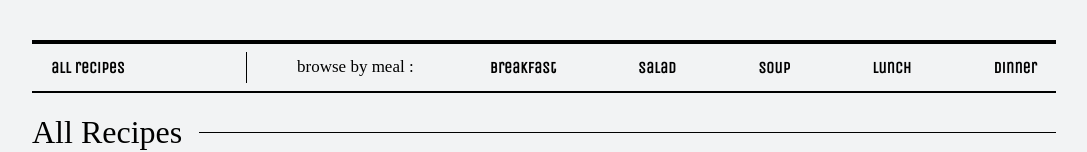
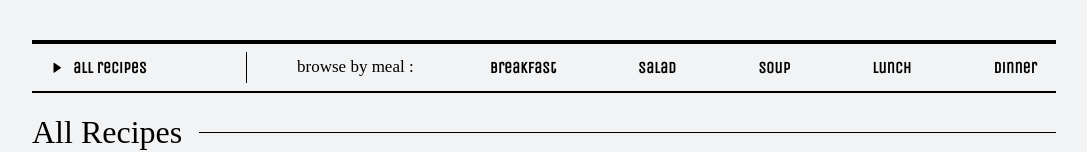
Before and after one commit to Carring10/kitchen-alchemy, a React (Vite) app: page / in a window 1280 px wide. Shown: the part 190-342 px from the top of the page, without its empty margins (96-1183 px from the left). Built offline with nearby package versions, Linux system fonts and the light colour scheme; a web font is replaced by a local one.

Commit message:
hover animation

```diff
--- a/src/pages/MultiLevelDropdown/MultiLevelDropdown.tsx
+++ b/src/pages/MultiLevelDropdown/MultiLevelDropdown.tsx
@@ -113,7 +113,8 @@ const MultiLevelDropdown = () => {
         id="all-recipes"
         className={dropdownMenu ? "selected" : ""}
       >
-        all recipes
+        <i className='bx bxs-right-arrow' id="dropdown-right-arrow"></i>
+       all recipes
       </label>
       {dropdownMenu && showCategories()}
     </div>
--- a/src/pages/MultiLevelDropdown/multileveldropdown.css
+++ b/src/pages/MultiLevelDropdown/multileveldropdown.css
@@ -23,6 +23,17 @@
   border: 1px solid black;
   background-color: #dbe8d7;
   transition: .3s;
+}
+
+#dropdown-right-arrow {
+  margin-right: 10px;
+  font-size: 12px;
+  transition: transform 0.4s ease;
+}
+
+#all-recipes:hover #dropdown-right-arrow {
+  transform: rotate(90deg);
+  transition: transform 0.4s ease;
 }
 
 .dropdown-menu {
```
